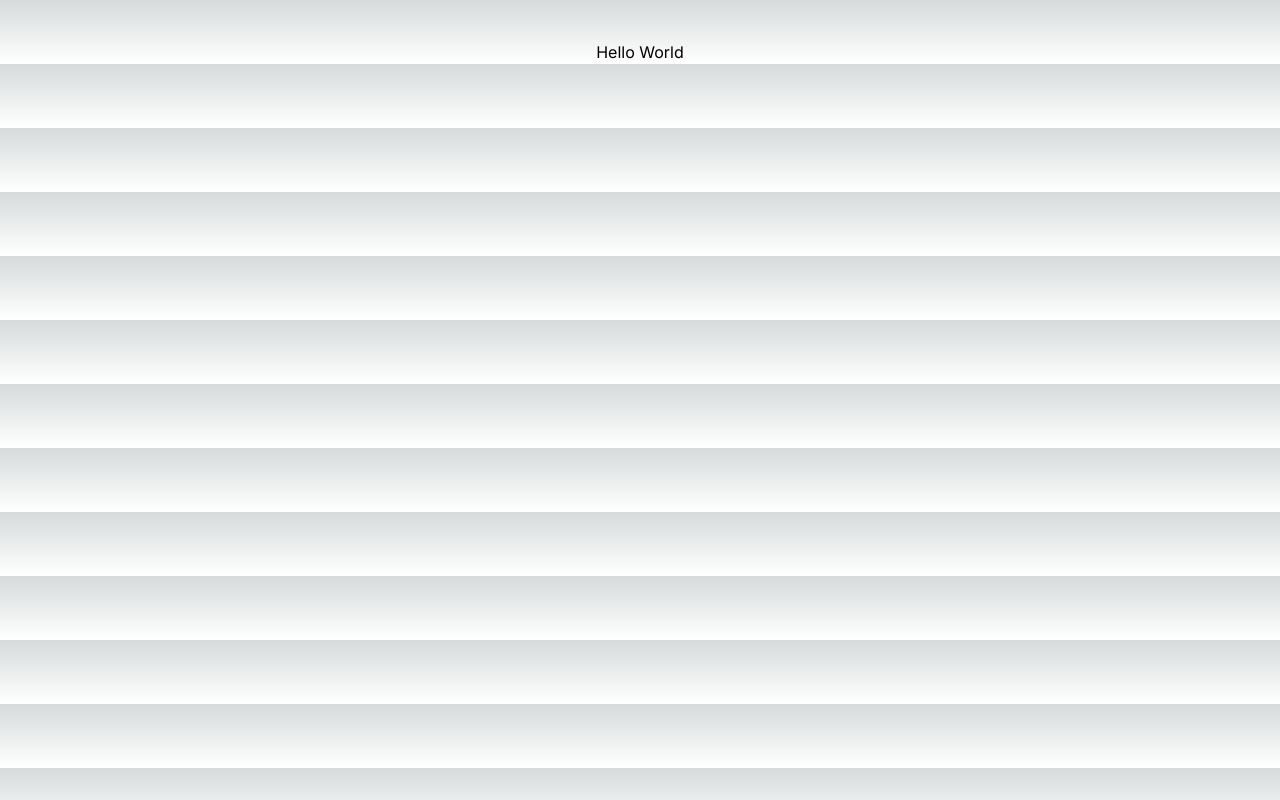
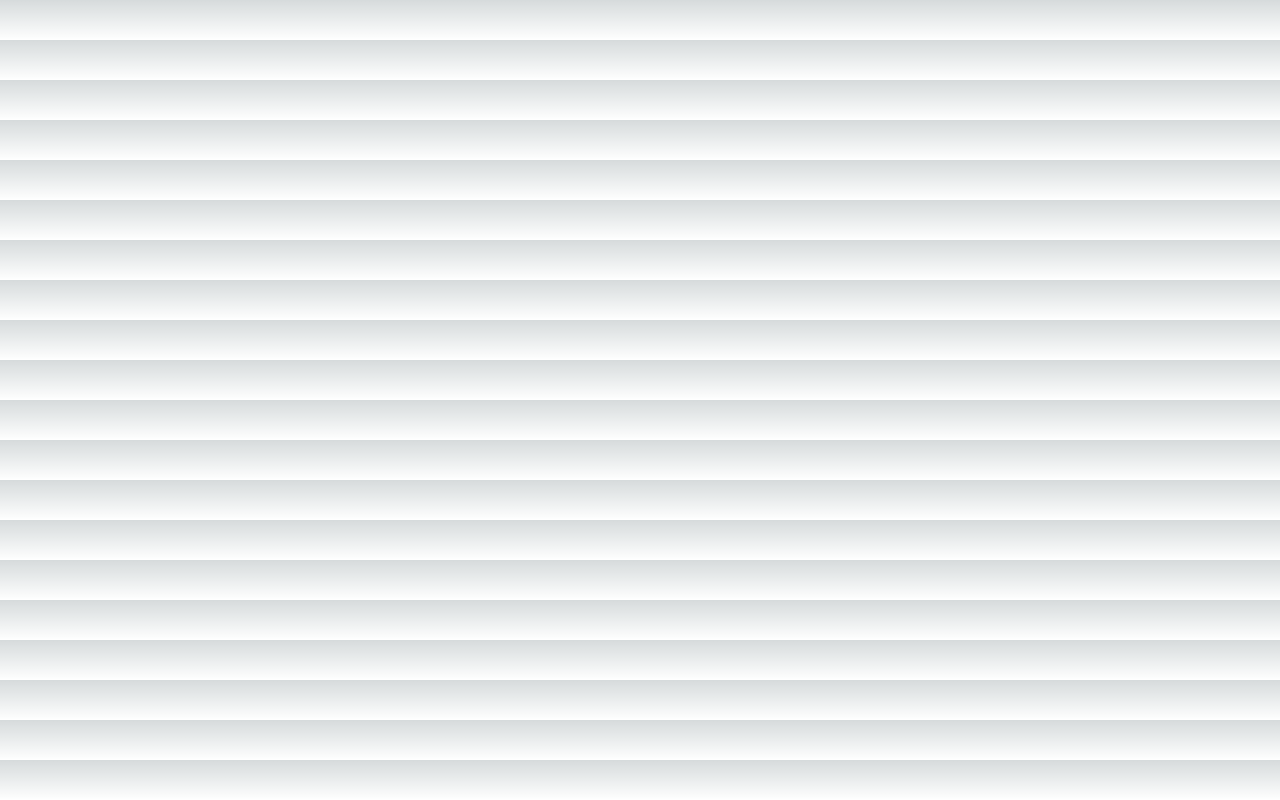
Before and after one commit to behnamhamidi1991/ecommerce2, a Next.js app: page / in a window 1280 px wide. Built offline with nearby package versions, Linux system fonts and the light colour scheme.

Commit message:
new component

```diff
--- a/src/app/page.js
+++ b/src/app/page.js
@@ -1,7 +1,7 @@
 export default function Home() {
   return (
     <div className="flex justify-center mt-10">
-      <p>Hello World</p>
+      <flyoutLink />
     </div>
   );
 }
```
